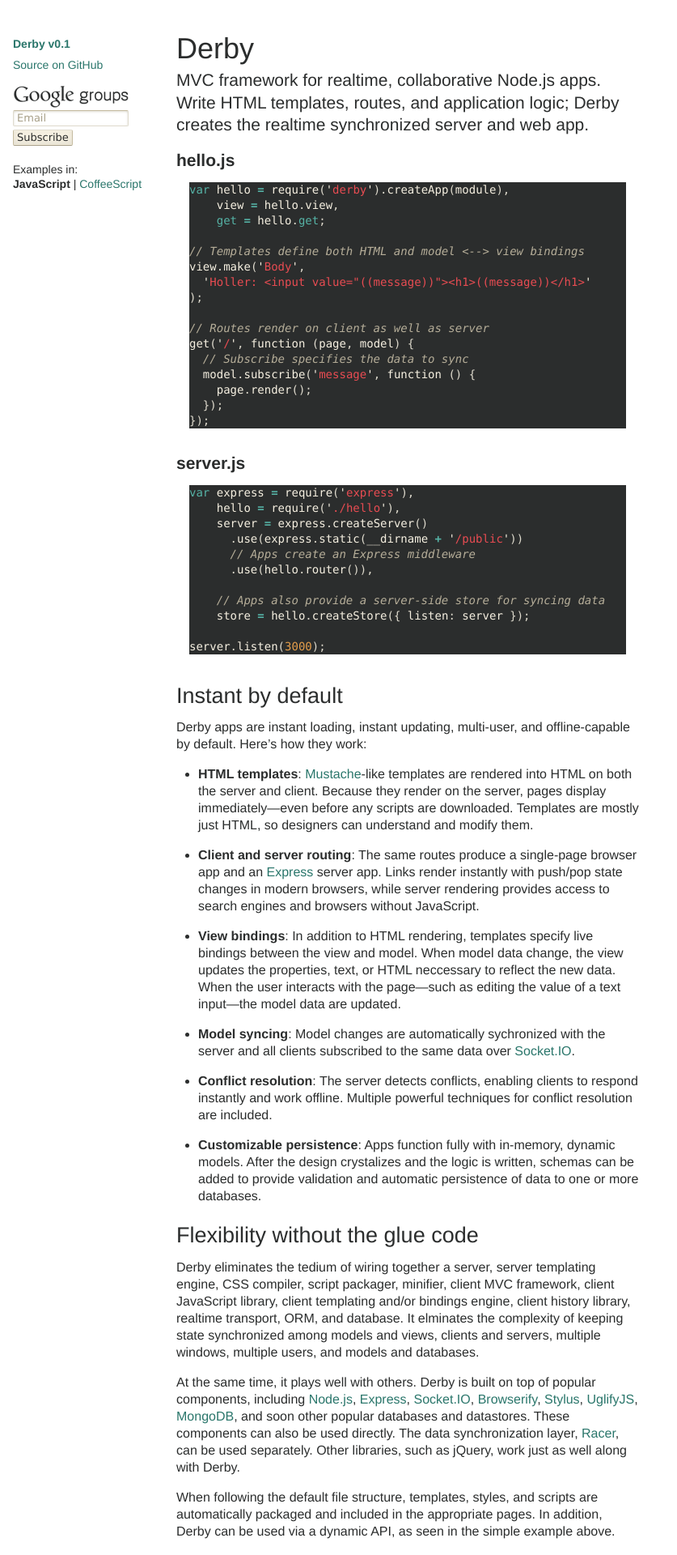
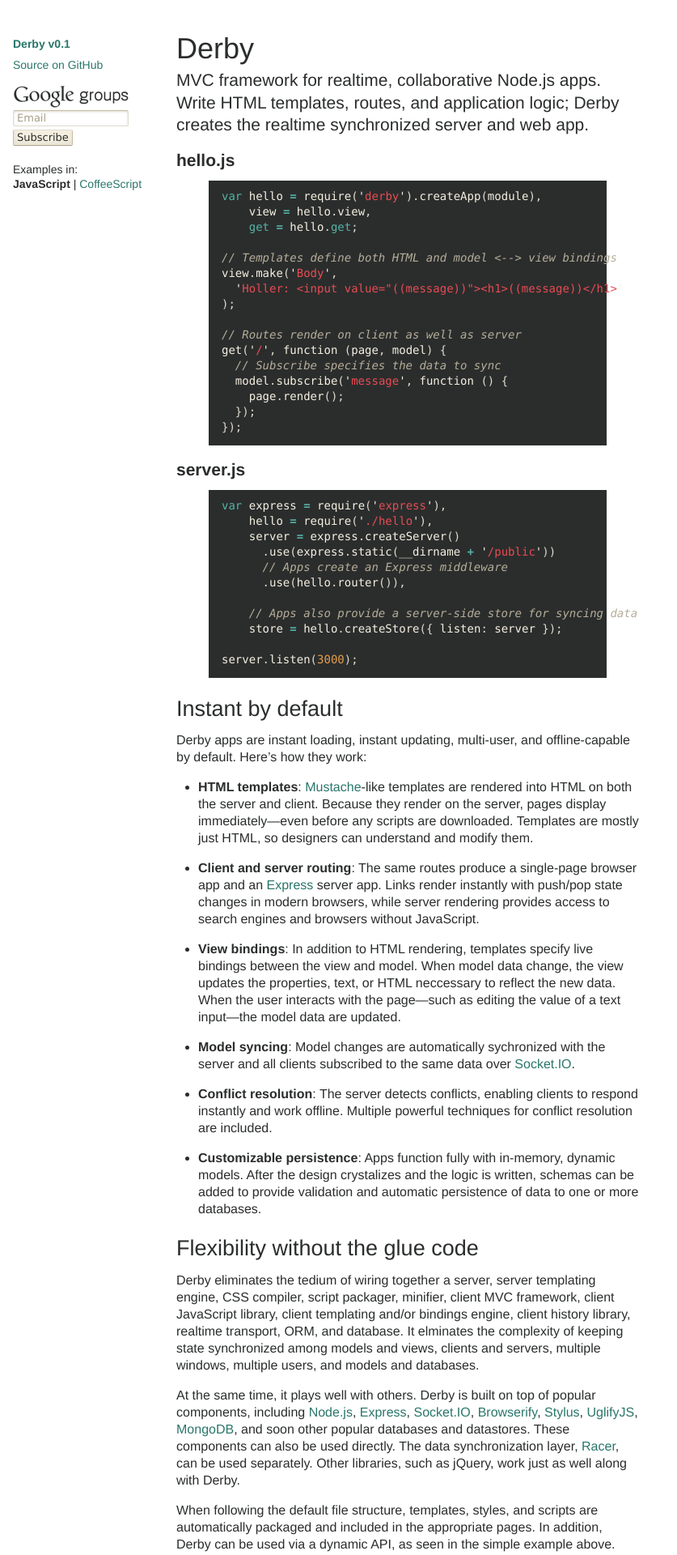
Before and after one commit to derbyjs/derby, a Jekyll site: the page built from index.md, in a window 1280 px wide. Shown: the top 1920 px of the page at 81% size, without its empty margins (0-837 px from the left). Built offline with Jekyll 4.4.1, drawn with Linux system fonts in a browser that asks for light colours.

Commit message:
formating

```diff
--- a/_layouts/default.html
+++ b/_layouts/default.html
@@ -53,14 +53,14 @@ a:visited{color: #78396a}
   margin-top: -8px;
 }
 .highlight{
+  background: #2b2d2d;
+  color: #f6f0e1;
+}
+pre{
   margin: -4px 0 16px;
   padding: 10px 16px 13px;
   border-radius: 3px;
   width: 540px;
-}
-pre{
-  background: #2b2d2d;
-  color: #f6f0e1;
 }
 #groups-form{
   padding: 8px 0 16px;
```
